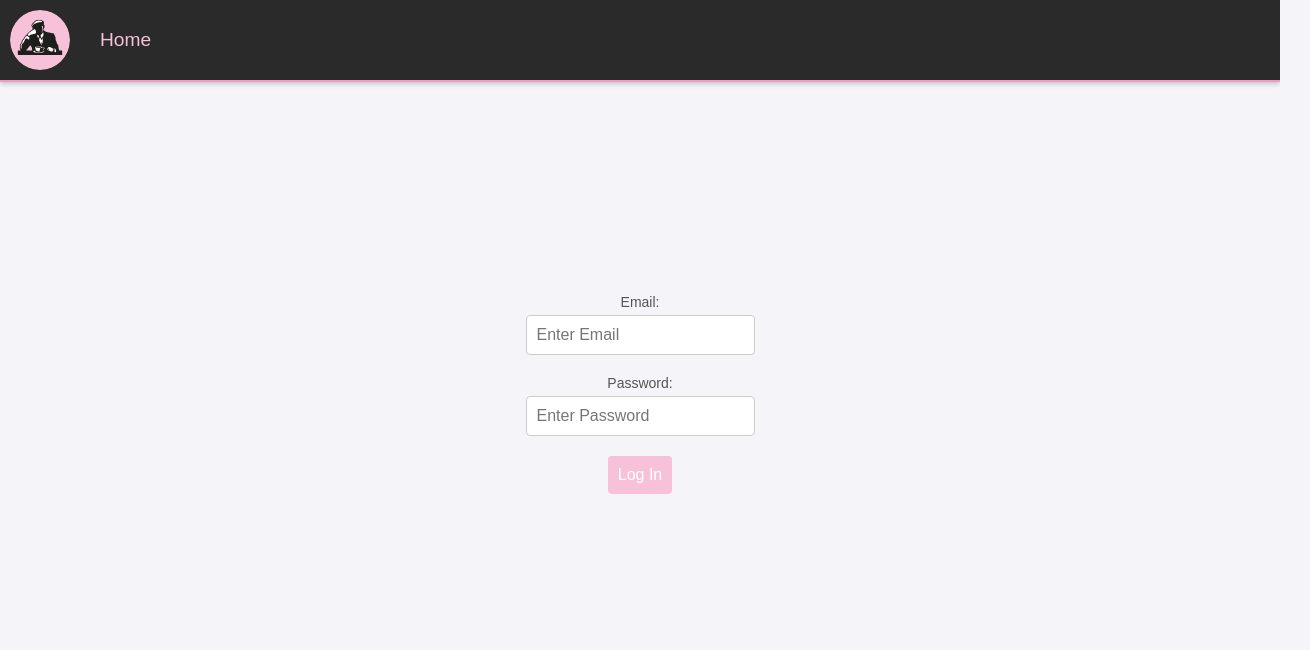
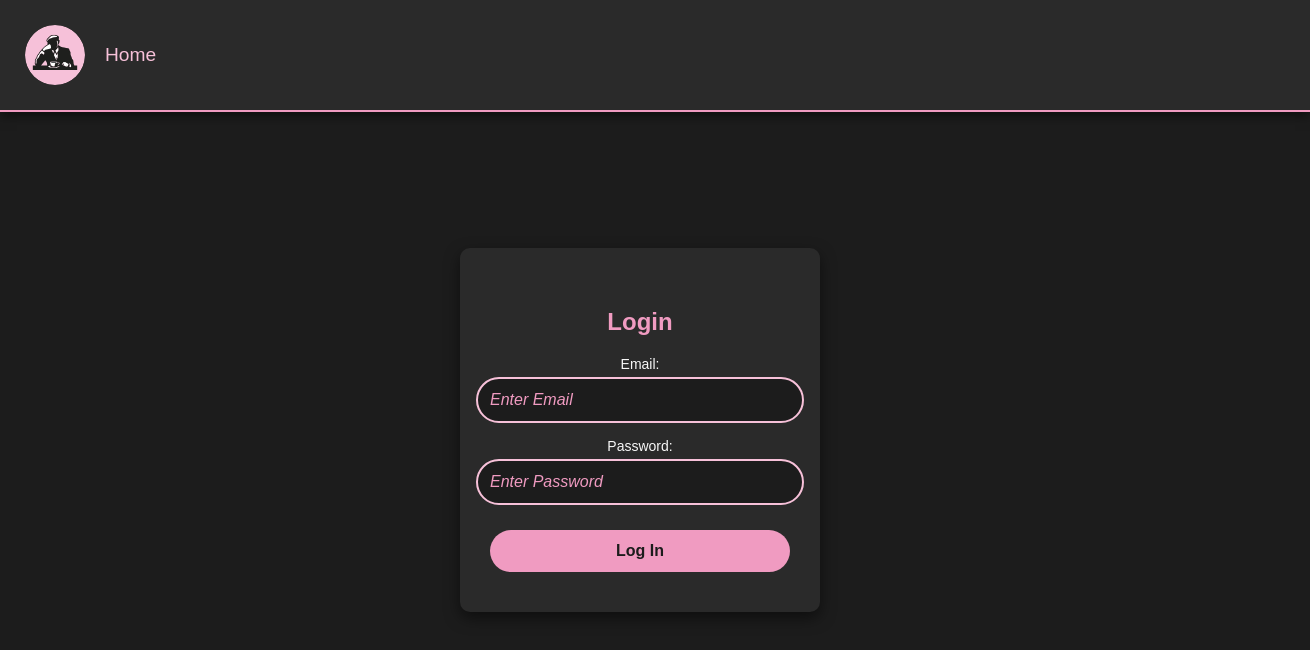
Before and after one commit to Gumxr/3SemProg, a plain HTML site: page public/login.html in a window 1280 px wide. Shown: the whole page, 1310 px wide, since content can reach past the window. Drawn offline with Linux system fonts and the light colour scheme.

Commit message:
opdateret login (sidste var fejl)

```diff
--- a/public/login.html
+++ b/public/login.html
@@ -1,4 +1,3 @@
-<html>
 <!DOCTYPE html>
 <html lang="en">
 
@@ -7,11 +6,9 @@
     <meta http-equiv="X-UA-Compatible" content="IE=edge">
     <meta name="viewport" content="width=device-width, initial-scale=1.0">
     <link rel="stylesheet" href="./styles/global.css">
-  <link rel="stylesheet" href="./styles/search.css">
     <link rel="stylesheet" href="./styles/login.css">
-  <title>JOE and The Juice</title>
+    <title>Login - JOE and The Juice</title>
 </head>
-
 
 <body>
     <ul>
@@ -19,16 +16,20 @@
         <li><a href="/" class="active">Home</a></li>
     </ul>
 
-<div id="loginForm">
+    <div class="login-container">
+        <h2>Login</h2>
         <form id="loginForm">
             <label for="emailInput">Email:</label>
-        <input type="text" id="emailInput" name="email" placeholder="Enter Email">
+            <input type="text" id="emailInput" name="email" placeholder="Enter Email" required>
+
             <label for="passwordInput">Password:</label>
-        <input type="password" id="passwordInput" name="password" placeholder="Enter Password">
+            <input type="password" id="passwordInput" name="password" placeholder="Enter Password" required>
+
             <button type="submit" id="LogInButton">Log In</button>
         </form>
     </div>
 
     <script src="login.js"></script>
+</body>
 
 </html>
--- a/public/styles/login.css
+++ b/public/styles/login.css
@@ -1,23 +1,66 @@
+/* Login Page Styling */
 body {
   font-family: 'Arial', sans-serif;
-    background-color: #f4f4f9;
+  background-color: #1c1c1c;
+  color: #f7f7f7;
+  margin: 0;
   height: 100vh;
+}
+
+/* Navigation Bar */
+ul {
+  list-style-type: none;
+  margin: 0;
+  padding: 0;
+  display: flex;
+  align-items: center;
+  background-color: #2a2a2a;
+  width: 100%;
+  padding: 15px;
+  box-shadow: 0px 4px 10px rgba(0, 0, 0, 0.5);
+}
+
+li {
   margin: 0;
 }
 
-  .login-container {
-    background-color: #fff;
-    padding: 30px;
-    border-radius: 8px;
-    box-shadow: 0 4px 10px rgba(0, 0, 0, 0.1);
-    width: 100%;
-    max-width: 400px;
-    text-align: center;
+li img {
+  width: 60px;
+  padding: 10px;
+  border-radius: 50%;
 }
 
-  h2 {
-    font-size: 24px;
-    color: #333;
+li a {
+  color: #f7c1d9;
+  text-decoration: none;
+  font-weight: 500;
+  padding: 10px;
+  border-radius: 10px;
+  transition: background-color 0.3s ease;
+}
+
+li a:hover {
+  background-color: #f09bc1;
+  color: #1c1c1c;
+}
+
+/* Login Container */
+.login-container {
+  background-color: #2a2a2a;
+  padding: 40px 30px;
+  border-radius: 10px;
+  box-shadow: 0 6px 15px rgba(0, 0, 0, 0.5);
+  width: 300px;
+  text-align: center;
+  margin-top: 30px;
+  position: absolute; /* Position it absolutely relative to the body */
+  top: 50%; /* Vertically center it */
+  left: 50%; /* Horizontally center it */
+  transform: translate(-50%, -50%); /* Offset the element by 50% of its own width and height */
+}
+
+.login-container h2 {
+  color: #f09bc1;
   margin-bottom: 20px;
 }
 
@@ -26,38 +69,50 @@ body {
   flex-direction: column;
   justify-content: center;
   align-items: center;
-    height: 80vh;
 }
 
 label {
   font-size: 14px;
   margin-bottom: 5px;
   text-align: left;
-    color: #555;
+  color: #f7f7f7;
 }
 
 input {
-    padding: 10px;
-    margin-bottom: 20px;
-    border-radius: 4px;
-    border: 1px solid #ccc;
+  width: 100%;
+  padding: 12px;
+  margin-bottom: 15px;
+  border: 2px solid #f7c1d9;
+  border-radius: 25px;
+  background: #1c1c1c;
+  color: #f7f7f7;
   font-size: 16px;
+  outline: none;
+  transition: all 0.3s ease;
+}
+
+input::placeholder {
+  color: #f09bc1;
+  font-style: italic;
 }
 
 input:focus {
   border-color: #f09bc1;
-    outline: none;
+  box-shadow: 0px 0px 10px rgba(240, 155, 193, 0.5); /* Pink glow effect */
 }
 
 button {
-    padding: 10px;
-    border-radius: 4px;
+  padding: 12px;
   border: none;
-    background-color: #f7c1d9;
-    color: #fff;
+  border-radius: 25px;
+  background-color: #f09bc1;
+  color: #1c1c1c;
   font-size: 16px;
+  font-weight: bold;
   cursor: pointer;
   transition: background-color 0.3s ease;
+  width: 100%;
+  margin-top: 10px;
 }
 
 button:hover {
@@ -70,7 +125,6 @@ body {
 
 @media (max-width: 500px) {
   .login-container {
-      width: 90%;
-      padding: 20px;
+      width: 80%;
   }
 }
```
Lines whose indentation alone changed are shown as unchanged.
